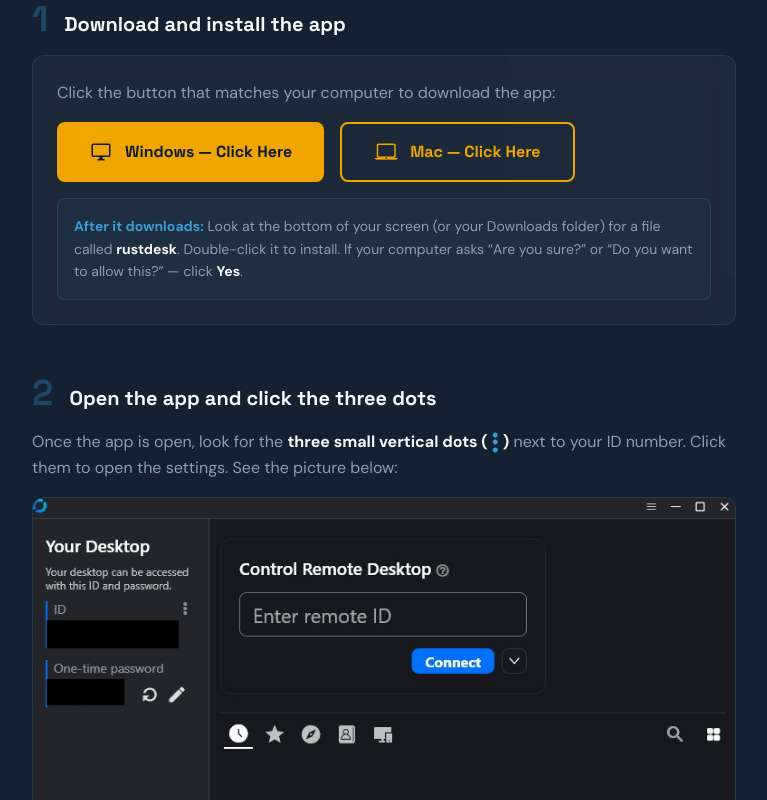
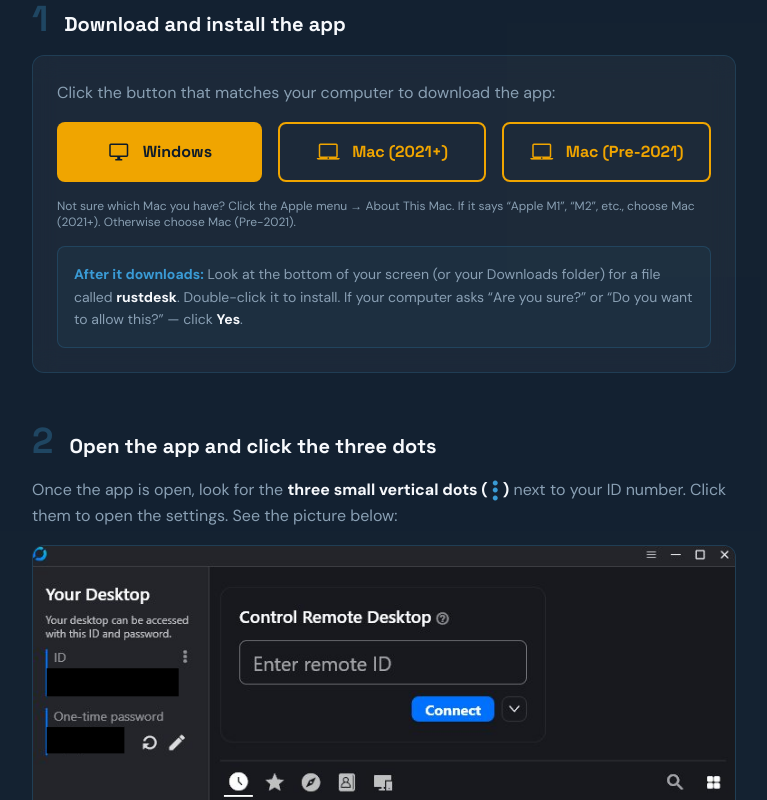
Before and after one commit to barnstormit/barnstormit.com, a Next.js app: page /remote-support in a window 1280 px wide. Shown: the part 740-1540 px from the top of the page, without its empty margins (256-1023 px from the left). Built offline with nearby package versions, Linux system fonts and the light colour scheme.

Commit message:
add third download button to remote support page

```diff
--- a/app/remote-support/page.js
+++ b/app/remote-support/page.js
@@ -65,23 +65,37 @@ export default function RemoteSupport() {
                 <div className="flex flex-col sm:flex-row gap-4">
                   <a
                     href="https://github.com/rustdesk/rustdesk/releases/download/1.4.6/rustdesk-1.4.6-x86_64.exe"
-                    className="flex items-center justify-center gap-3 bg-alpine-gold text-deep-navy px-8 py-4 rounded-lg font-heading font-bold text-base hover:brightness-110 transition-all active:scale-95"
+                    className="flex-1 flex items-center justify-center gap-3 bg-alpine-gold text-deep-navy px-6 py-4 rounded-lg font-heading font-bold text-base hover:brightness-110 transition-all active:scale-95"
                   >
                     <span className="material-symbols-outlined text-2xl">
                       desktop_windows
                     </span>
-                    Windows &mdash; Click Here
+                    Windows
                   </a>
                   <a
                     href="https://github.com/rustdesk/rustdesk/releases/download/1.4.6/rustdesk-1.4.6-aarch64.dmg"
-                    className="flex items-center justify-center gap-3 border-2 border-alpine-gold text-alpine-gold px-8 py-4 rounded-lg font-heading font-bold text-base hover:bg-alpine-gold/5 transition-all active:scale-95"
+                    className="flex-1 flex items-center justify-center gap-3 border-2 border-alpine-gold text-alpine-gold px-6 py-4 rounded-lg font-heading font-bold text-base hover:bg-alpine-gold/5 transition-all active:scale-95"
                   >
                     <span className="material-symbols-outlined text-2xl">
                       laptop_mac
                     </span>
-                    Mac &mdash; Click Here
+                    Mac (2021+)
+                  </a>
+                  <a
+                    href="https://github.com/rustdesk/rustdesk/releases/download/1.4.6/rustdesk-1.4.6-x86_64.dmg"
+                    className="flex-1 flex items-center justify-center gap-3 border-2 border-alpine-gold text-alpine-gold px-6 py-4 rounded-lg font-heading font-bold text-base hover:bg-alpine-gold/5 transition-all active:scale-95"
+                  >
+                    <span className="material-symbols-outlined text-2xl">
+                      laptop_mac
+                    </span>
+                    Mac (Pre-2021)
                   </a>
                 </div>
+                <p className="text-frost-gray text-xs">
+                  Not sure which Mac you have? Click the Apple menu &rarr; About
+                  This Mac. If it says &ldquo;Apple M1&rdquo;, &ldquo;M2&rdquo;,
+                  etc., choose Mac (2021+). Otherwise choose Mac (Pre-2021).
+                </p>
                 <div className="bg-vivid-teal/5 border border-vivid-teal/20 rounded-lg p-4 mt-2">
                   <p className="text-frost-gray text-sm leading-relaxed">
                     <span className="text-vivid-teal font-bold">
@@ -532,7 +546,8 @@ export default function RemoteSupport() {
               <div className="flex gap-4">
                 <a
                   href="https://github.com/rustdesk/rustdesk/releases/download/1.4.6/rustdesk-1.4.6-x86_64.exe"
-                  className="glass-card p-5 rounded-lg text-vivid-teal hover:bg-vivid-teal hover:text-deep-navy transition-all"
+                  className="glass-card p-5 rounded-lg text-vivid-teal hover:bg-vivid-teal hover:text-deep-navy transition-all text-center"
+                  title="Windows"
                 >
                   <span className="material-symbols-outlined text-4xl">
                     desktop_windows
@@ -540,7 +555,17 @@ export default function RemoteSupport() {
                 </a>
                 <a
                   href="https://github.com/rustdesk/rustdesk/releases/download/1.4.6/rustdesk-1.4.6-aarch64.dmg"
-                  className="glass-card p-5 rounded-lg text-vivid-teal hover:bg-vivid-teal hover:text-deep-navy transition-all"
+                  className="glass-card p-5 rounded-lg text-vivid-teal hover:bg-vivid-teal hover:text-deep-navy transition-all text-center"
+                  title="Mac (2021+)"
+                >
+                  <span className="material-symbols-outlined text-4xl">
+                    laptop_mac
+                  </span>
+                </a>
+                <a
+                  href="https://github.com/rustdesk/rustdesk/releases/download/1.4.6/rustdesk-1.4.6-x86_64.dmg"
+                  className="glass-card p-5 rounded-lg text-vivid-teal hover:bg-vivid-teal hover:text-deep-navy transition-all text-center"
+                  title="Mac (Pre-2021)"
                 >
                   <span className="material-symbols-outlined text-4xl">
                     laptop_mac
```
